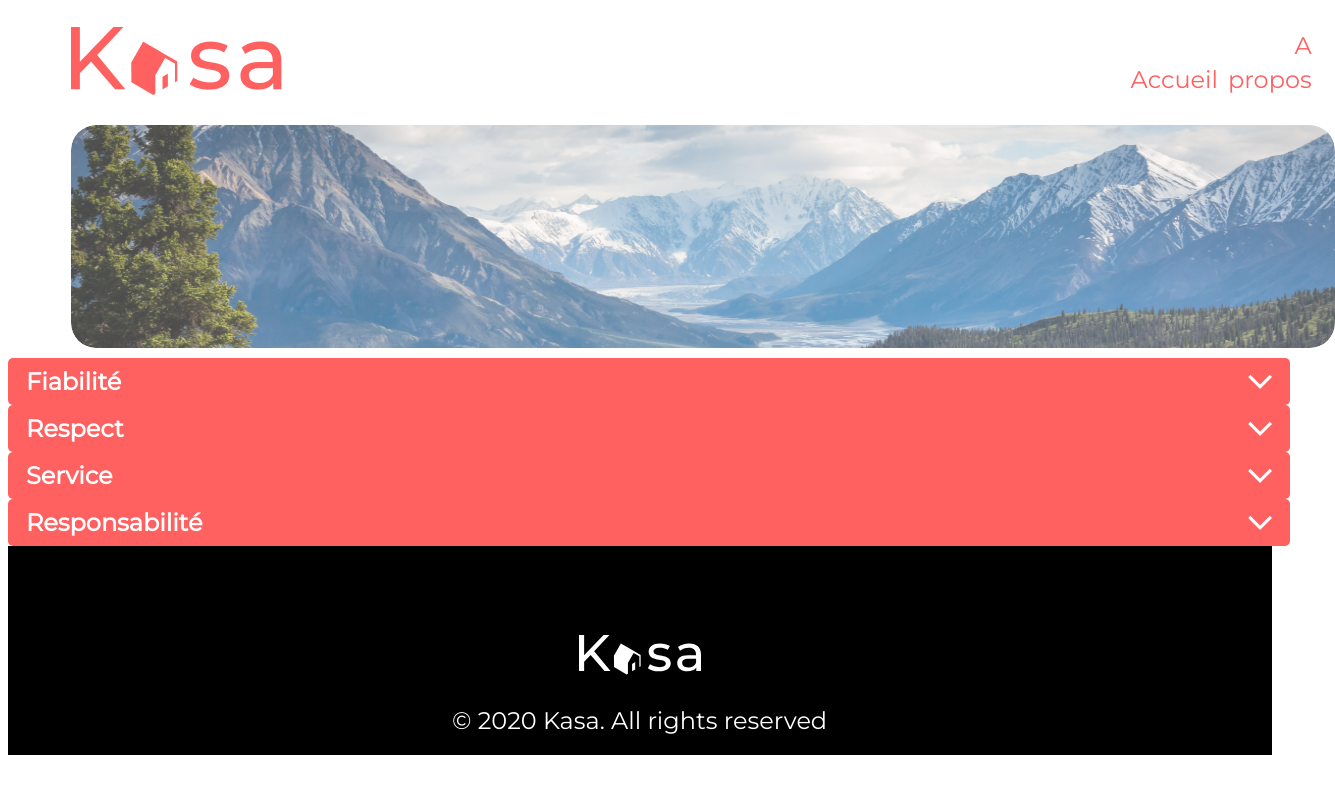
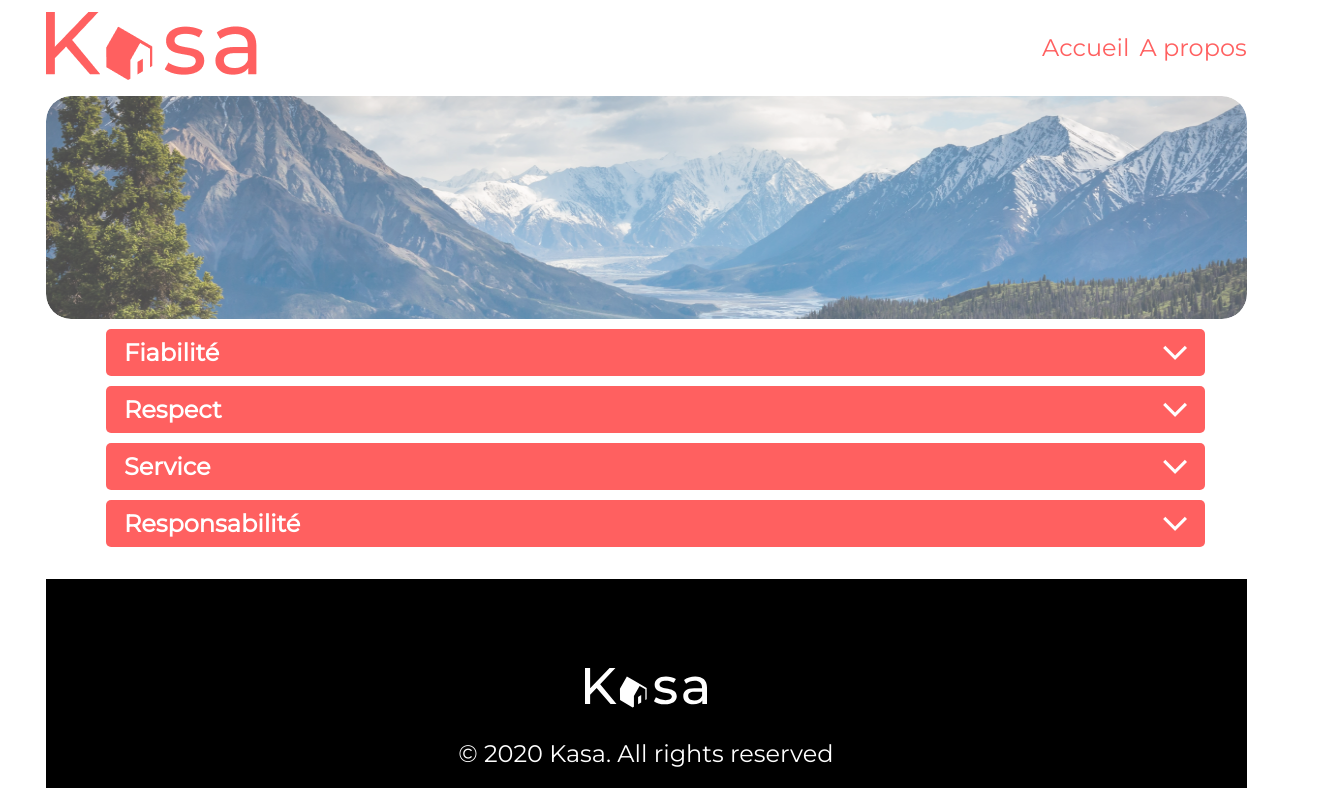
Before and after one commit to belemnite/OC-P7, a React (Vite) app: page /a-propos in a window 1280 px wide. Shown: the whole page, 1335 px wide, since content can reach past the window. Built offline with nearby package versions, Linux system fonts and the light colour scheme.

Commit message:
harmonisation des marges et renommage de classes

```diff
--- a/src/composants/Footer.jsx
+++ b/src/composants/Footer.jsx
@@ -4,7 +4,7 @@ import Logo from '../assets/LOGO.svg';
 export default function Footer() {
   return (
     <footer>
-      <p className='LOGO'>
+      <p className='logo'>
       <img src={Logo} alt="Logo Kasa" />
       </p>
       <p>© 2020 Kasa. All rights reserved</p>
--- a/src/composants/Header.jsx
+++ b/src/composants/Header.jsx
@@ -5,7 +5,7 @@ import { Link } from 'react-router-dom';
 export default function Header() {
   return (
     <header>
-      <div className='LOGO'>
+      <div className='logo'>
         <img src={Logo} alt="Logo Kasa" />
       </div>
       <nav>
--- a/src/css/index.css
+++ b/src/css/index.css
@@ -1,9 +1,13 @@
 * {
   font-family: 'Montserrat';
 }
-
+.home, .fiche, .about{
+  width: 95%;
+  padding-inline:3%;
+  display:block;
+  justify-content: center;
+}
 .logement {
-  margin-inline: 5%;
   margin-top: 32px;
   width: 100%;
   background: #F7F7F7;
@@ -64,15 +68,12 @@
 }
 
 main {
-  margin: 5%;
   display: flex;
   flex-wrap: wrap;
   justify-content: space-around;
 }
 
 header {
-  margin-inline: 5%;
-  width: 100%;
   margin-block: 1%;
   display: flex;
   flex-wrap: wrap;
@@ -80,40 +81,27 @@ header {
   align-items: center;
 }
 
-
-
-
 nav ul {
   display: flex;
   justify-content: space-around;
-  padding-right: 50%;
 }
 
 nav li {
   font-style: normal;
   font-weight: 500;
   font-size: 24px;
-  line-height: 142.6%;
-  /* or 34px */
+  line-height: 142.6%; /* or 34px */
   display: flex;
   align-items: flex-end;
   text-align: right;
   color: #FF6060;
+  padding-left: 10px;
 }
 
 nav li:hover {
   text-decoration-line: underline;
 }
 
-nav li {
-  font-style: normal;
-  font-weight: 500;
-  font-size: 24px;
-  line-height: 142.6%;
-  /* or 34px */
-  color: #FF6060;
-  margin-left:10px;
-}
 
 nav a{
   text-decoration: none;
@@ -123,17 +111,16 @@ nav a:hover{
   text-decoration: underline;
 }
 
-.Section1 {
+.banner {
   position: relative;
   width:100%;
   height: 223px;
-  margin-inline: 5%;
   margin-bottom: 10px;
   border-radius: 25px;
   overflow: hidden;
 }
 
-.Section1 img {
+.banner img {
   height: 223px;
   width: 100%;
   border-radius: 25px;
@@ -143,7 +130,7 @@ nav a:hover{
   display: block;
 }
 
-.Section1 h1 {
+.banner h1 {
   position: absolute;
   top: 0;
   left: 0;
@@ -163,9 +150,8 @@ nav a:hover{
 
 footer {
   position: relative;
-  width: 100%;
   height: 209px;
-  margin-left: 0px;
+  padding-inline: 0;
   display: flex;
   flex-wrap: wrap;
   align-items: center;
@@ -175,7 +161,7 @@ footer {
   color: #FFFFFF;
 }
 
-footer .LOGO {
+footer .logo {
   position: absolute;
   top: 31%;
 }
@@ -196,14 +182,14 @@ footer p {
 }
 
 
-.Fiche .Section1 img {
+.fiche .banner img {
   width: 100%;
   height: 415px;
   display: flex;
   justify-content: center;
 }
 
-.Fiche .carrousel {
+.fiche .carrousel {
   position: relative;
   width: 100%;
   height: 415px;
@@ -266,19 +252,19 @@ footer p {
   color: #FFFFFF;
 }
 
-.Fiche .heading {
+.fiche .heading {
   width: 100%;
   display: flex;
   justify-content: space-between;
   flex-wrap: wrap;
 }
 
-.Fiche .Titre {
+.fiche .Titre {
   width: 60%;
   height: 80px;
 }
 
-.Fiche .Titre h1 {
+.fiche .Titre h1 {
   font-style: normal;
   font-weight: 500;
   font-size: 36px;
@@ -286,7 +272,7 @@ footer p {
   color: #FF6060;
 }
 
-.Fiche .Titre p {
+.fiche .Titre p {
   font-style: normal;
   font-weight: 500;
   font-size: 18px;
@@ -295,20 +281,20 @@ footer p {
   color: #FF6060;
 }
 
-.Fiche .Hôte {
+.fiche .Hôte {
   display: flex;
   flex-direction: column;
   justify-content: right;
 }
 
-.Fiche .hote .info-hote {
+.fiche .hote .info-hote {
   display: flex;
   flex-wrap: wrap;
   gap: 10px;
   margin-block: 20px;
 }
 
-.Fiche .hote h3 {
+.fiche .hote h3 {
   font-style: normal;
   font-weight: 500;
   font-size: 18px;
@@ -316,7 +302,7 @@ footer p {
   color: #FF6060;
 }
 
-.Fiche .cercle-hote img {
+.fiche .cercle-hote img {
   width: 64px;
   height: 64px;
   border-radius: 50%;
@@ -326,7 +312,7 @@ footer p {
   height: 36px;
 }
 
-.Fiche .Contenu {
+.fiche .Contenu {
   position: relative;
   width: 1240px;
   height: 101px;
@@ -335,30 +321,33 @@ footer p {
 
 }
 
-.Fiche .mots-cles {
+.fiche .mots-cles {
   display: flex;
   flex-wrap: wrap;
   gap: 5px;
 
 }
 
-.Fiche .mots-cles .tag {
+.fiche .mots-cles .tag {
   padding: 3px 10px;
   background: #FF6060;
   color: #FFFFFF;
   border-radius: 10px;
 }
-
-.Fiche .Dropdown {
+.Dropdown{
+  padding-inline: 5%;
+}
+.fiche .Dropdown {
   display: flex;
   flex-wrap: wrap;
   justify-content: space-between;
   width: 100%;
+
   margin-top: 128px;
   margin-bottom: 10px;
 }
 
-.Fiche .accordeon{
+.fiche .accordeon{
   width:45%;
 }
 
@@ -399,7 +388,7 @@ footer p {
   color: #FF6060;
 }
 
-.Fiche .Dropdown .acc-content{
+.fiche .Dropdown .acc-content{
   font-size: 18px;
 }
 
@@ -409,6 +398,13 @@ footer p {
 }
 .acc-content li{
   list-style: none;
+}
+
+.about .Dropdown{
+  margin-bottom: 32px;
+}
+.about .accordeon{
+  margin-bottom: 10px;
 }
 
 #page-erreur {
@@ -443,17 +439,18 @@ footer p {
 @media(max-width:662px){
   nav li{
     font-size: 18px;
+    text-transform: uppercase;
   }
-  .Fiche .Titre h1{
+  .fiche .Titre h1{
     font-size: 18px;
   }
-  .Fiche .Titre p{
+  .fiche .Titre p{
     font-size: 14px;
   }
-  .Fiche .hote h3{
+  .fiche .hote h3{
     font-size: 12px;
   }
-  .Fiche .hote img{
+  .fiche .hote img{
     width: 32px;
     height: 32px;
   }
@@ -461,7 +458,7 @@ footer p {
     width: 15px;
     height: 15px;
   }
-  .Fiche .accordeon{
+  .fiche .accordeon{
     width: 95%;
     flex-direction: column;
     margin-bottom: 10px;
--- a/src/pages/About.jsx
+++ b/src/pages/About.jsx
@@ -7,8 +7,8 @@ import Accordion from '../composants/Accordion';
 
 export default function About() {
   return (
-    <><Header />
-    <div className='Section1'>
+    <div className='about'><Header />
+    <div className='banner'>
       <img src={paysage2} alt="paysage_section_à_propos" />
     </div>
     <div className='Dropdown'>
@@ -18,6 +18,6 @@ export default function About() {
       <Accordion titre={"Responsabilité"} contenu={"Les annonces postées sur Kasa garantissent une fiabilité totale. Les photos sont conformes aux logements, et toutes les informations sont régulièrement vérifiées  par nos équipes."}></Accordion>
   </div>
     <Footer/>
-    </>
+    </div>
   )
 }
--- a/src/pages/FicheLogement.jsx
+++ b/src/pages/FicheLogement.jsx
@@ -22,7 +22,7 @@ export default function Fiche() {
         return (<></>)
     }
     return (
-        <div className="Fiche">
+        <div className="fiche">
             <Header />
             <main>
                 <Carrousel cover={logementEnCours.cover} gallery={logementEnCours.pictures} />
--- a/src/pages/Home.jsx
+++ b/src/pages/Home.jsx
@@ -11,9 +11,9 @@ function Home() {
   const [count, setCount] = useState(0)
 
   return (
-    <div className="Home">
+    <div className="home">
       <Header/>
-      <div className='Section1'>
+      <div className='banner'>
         <img src={paysage} alt="paysage" />
       <h1>Chez vous, partout et ailleurs</h1>
       </div>
```
